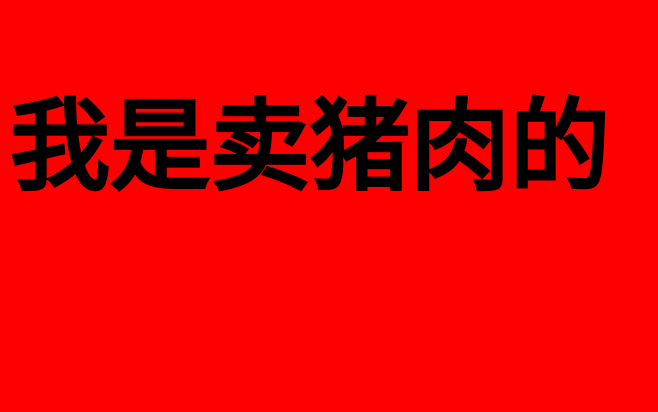
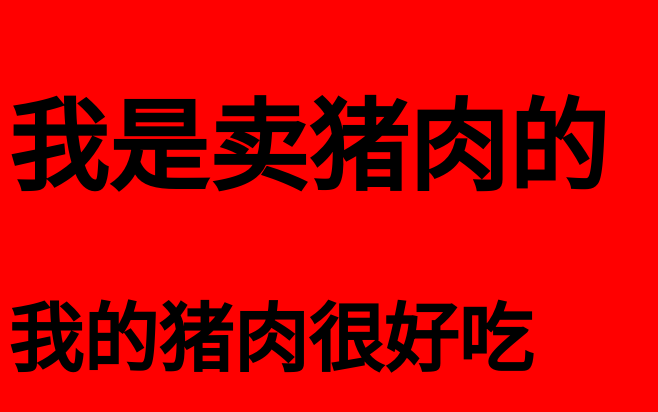
Before and after one commit to xiaoyuAnd/git-dome-01, a plain HTML site: page index.html in a window 1280 px wide. Shown: the whole page, without its empty margins (0-658 px from the left). Drawn offline with Linux system fonts and the light colour scheme.

Commit message:
第二次提交

```diff
--- a/index.html
+++ b/index.html
@@ -9,5 +9,6 @@
 </head>
 <body>
     <h1>我是卖猪肉的</h1>
+    <h2>我的猪肉很好吃</h2>
 </body>
 </html>
```
Also changed, not shown: 1 other file.
